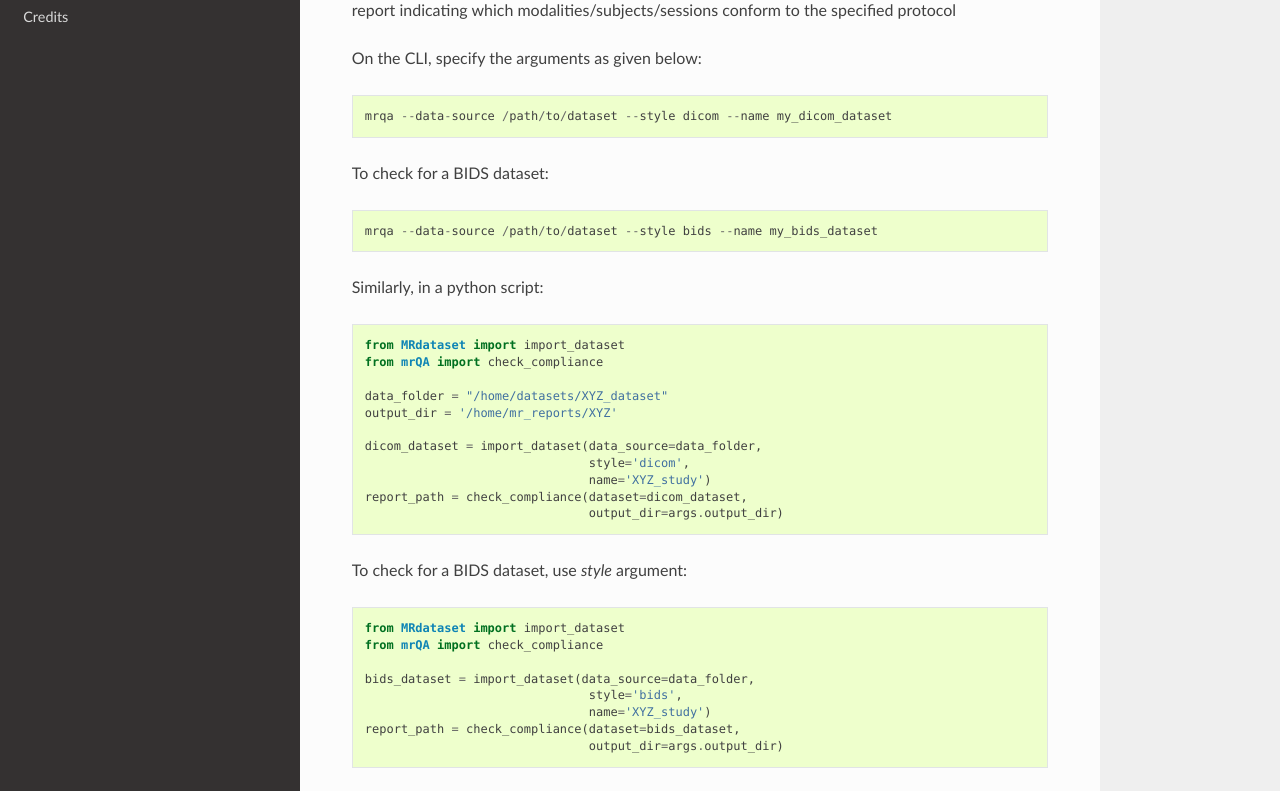
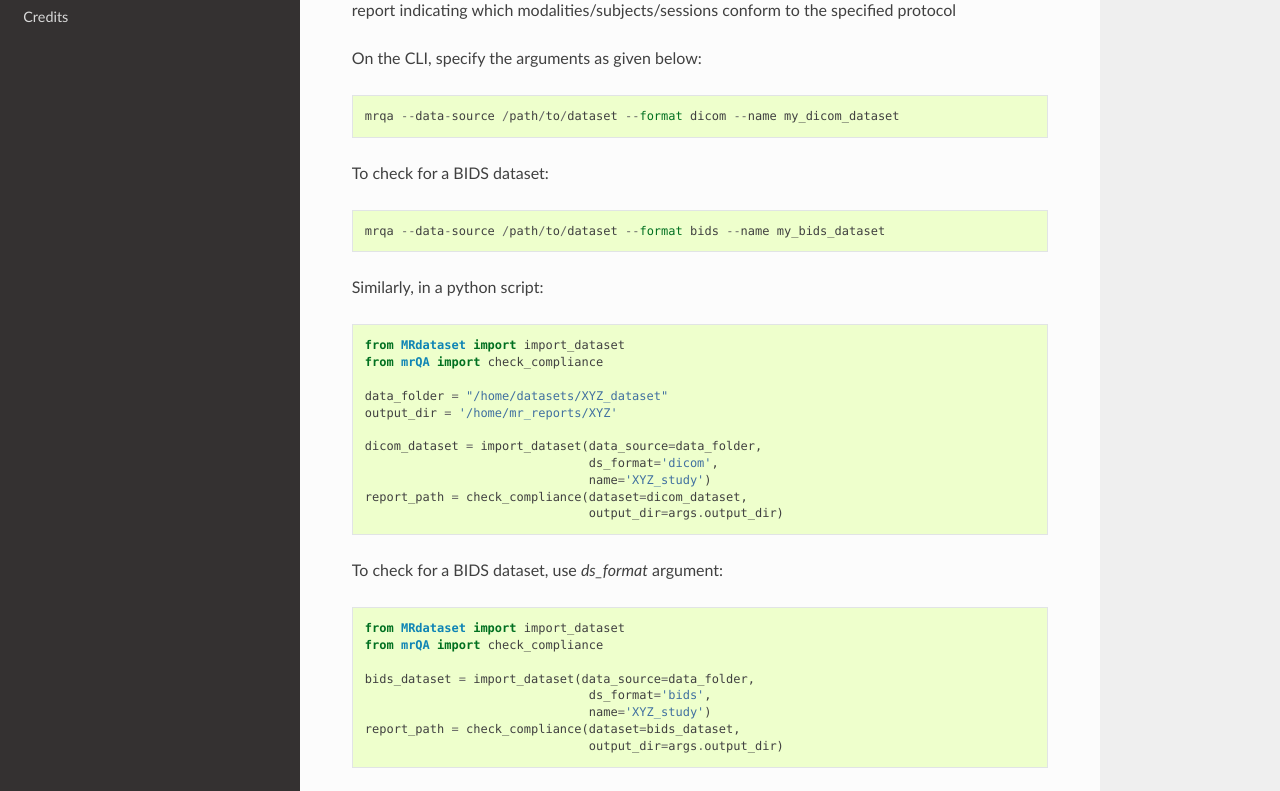
Before and after one commit to Open-Minds-Lab/mrQA, a Sphinx documentation site: the page built from docs/examples.rst, in a window 1280 px wide and 1400 px high. Shown: the part 385-1176 px from the top of the window. Built offline with Sphinx 7.4.7 and the Read the Docs theme 2.0.0, drawn with Linux system fonts in a browser that asks for light colours.

Commit message:
change style to ds_format. cli option is -f, --format

```diff
--- a/docs/examples.rst
+++ b/docs/examples.rst
@@ -15,11 +15,11 @@ indicating which modalities/subjects/sessions conform to the specified protocol
 
 On the CLI, specify the arguments as given below::
 
-    mrqa --data-source /path/to/dataset --style dicom --name my_dicom_dataset
+    mrqa --data-source /path/to/dataset --format dicom --name my_dicom_dataset
 
 To check for a BIDS dataset::
 
-    mrqa --data-source /path/to/dataset --style bids --name my_bids_dataset
+    mrqa --data-source /path/to/dataset --format bids --name my_bids_dataset
 
 Similarly, in a python script::
 
@@ -30,18 +30,18 @@ Similarly, in a python script::
     output_dir = '/home/mr_reports/XYZ'
 
     dicom_dataset = import_dataset(data_source=data_folder,
-                                   style='dicom',
+                                   ds_format='dicom',
                                    name='XYZ_study')
     report_path = check_compliance(dataset=dicom_dataset,
                                    output_dir=args.output_dir)
 
-To check for a BIDS dataset, use `style` argument::
+To check for a BIDS dataset, use `ds_format` argument::
 
     from MRdataset import import_dataset
     from mrQA import check_compliance
 
     bids_dataset = import_dataset(data_source=data_folder,
-                                   style='bids',
+                                   ds_format='bids',
                                    name='XYZ_study')
     report_path = check_compliance(dataset=bids_dataset,
                                    output_dir=args.output_dir)
@@ -106,7 +106,7 @@ path to the directory where the report will be saved. The `name` is the name of
 
 On the CLI, the above steps can be executed as follows::
 
-    mrqa_parallel --data-source /path/to/dataset --style dicom --name my_dicom_dataset --subjects-per-job 5 --conda_env mrcheck --conda_dist anaconda3 --output_dir /path/to/output_dir --hpc False
+    mrqa_parallel --data-source /path/to/dataset --format dicom --name my_dicom_dataset --subjects-per-job 5 --conda_env mrcheck --conda_dist anaconda3 --output_dir /path/to/output_dir --hpc False
 
 Additional points to note:
 
--- a/docs/usage.rst
+++ b/docs/usage.rst
@@ -6,11 +6,11 @@ interface.  The following is an example of generating a protocol compliance repo
 
 For a DICOM dataset::
 
-    mrqa --data-source /path/to/dataset --style dicom --name my_dataset
+    mrqa --data-source /path/to/dataset --format dicom --name my_dataset
 
 For a BIDS dataset::
 
-    mrqa --data-source /path/to/dataset --style bids --name my_dataset
+    mrqa --data-source /path/to/dataset --format bids --name my_dataset
 
 
 
```
Also changed, not shown: 2 other files.
